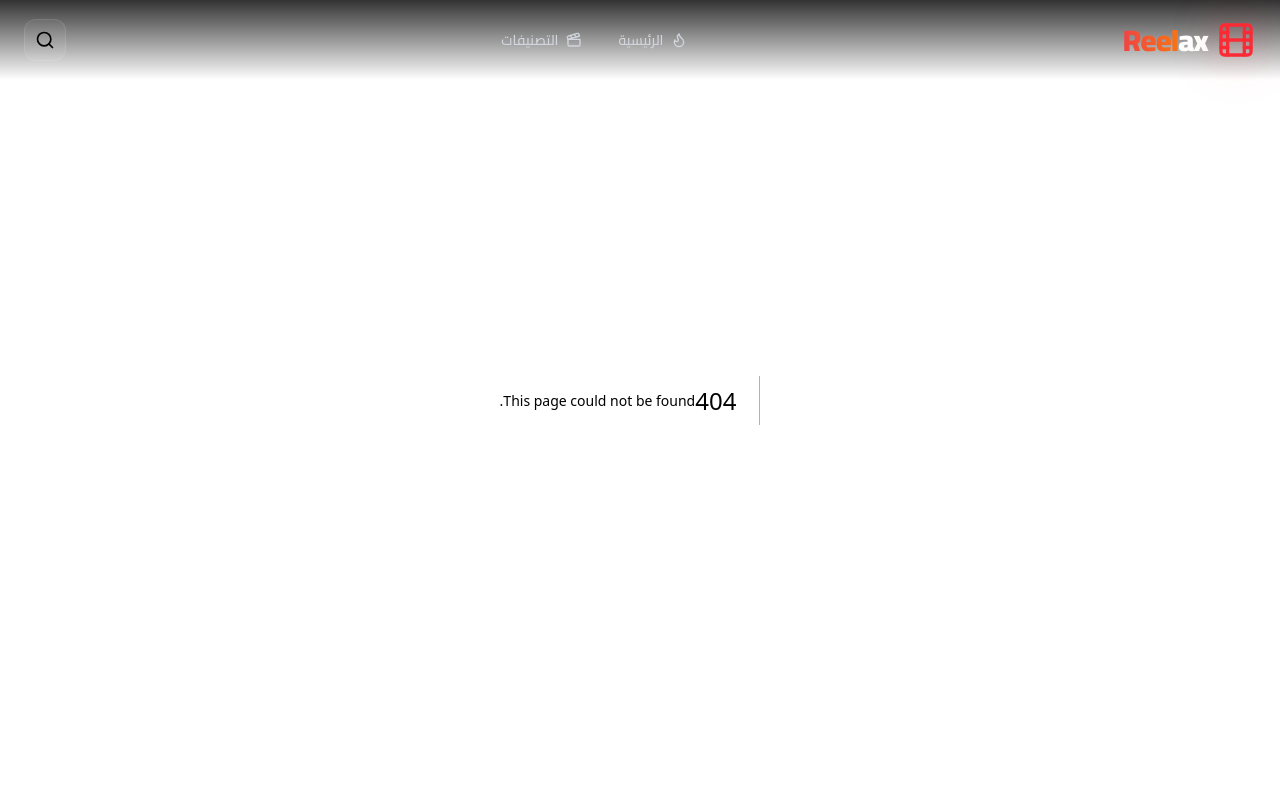
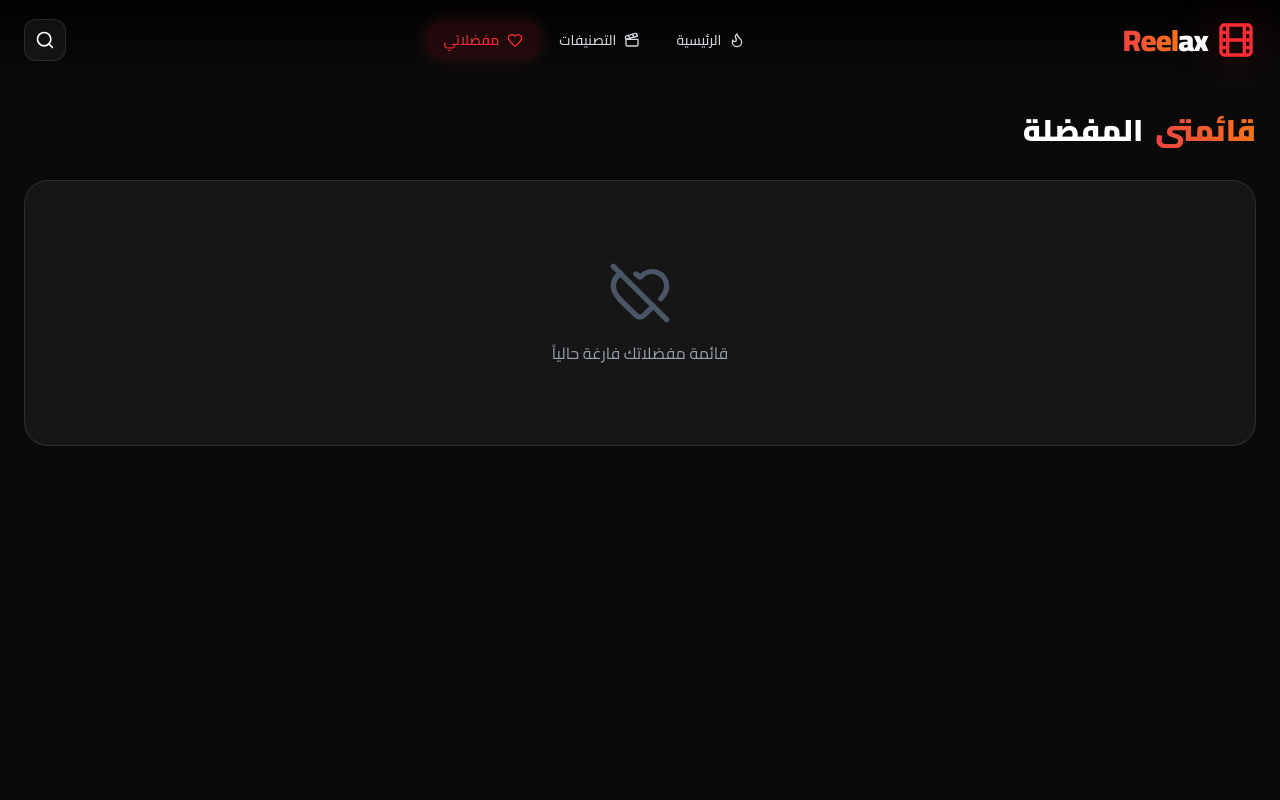
Before and after one commit to eslamelngar-dev/Reelax-Movies-Platform, a Next.js app: page /favorites in a window 1280 px wide. Before the commit this address had no page. Shown: the top 800 px of the page. Built offline with nearby package versions, Linux system fonts and the light colour scheme.

Commit message:
favourites navbar link

```diff
--- /dev/null
+++ b/app/favorites/page.tsx
@@ -0,0 +1,29 @@
+"use client";
+import { useFavorites } from "@/hooks/useFavorites";
+import MovieCard from "@/components/MovieCard";
+import { HeartOff } from "lucide-react";
+
+export default function FavoritesPage() {
+  const { favorites } = useFavorites();
+
+  return (
+    <div className="pt-28 pb-12 max-w-7xl mx-auto px-4 sm:px-6">
+      <h1 className="text-3xl font-black mb-8 flex items-center gap-3">
+        <span className="text-gradient">قائمتي</span> المفضلة
+      </h1>
+
+      {favorites.length === 0 ? (
+        <div className="text-center py-20 bg-white/5 rounded-3xl border border-white/10">
+          <HeartOff className="w-16 h-16 text-gray-600 mx-auto mb-4" />
+          <p className="text-gray-400">قائمة مفضلاتك فارغة حالياً</p>
+        </div>
+      ) : (
+        <div className="grid grid-cols-2 sm:grid-cols-3 md:grid-cols-4 lg:grid-cols-6 gap-6">
+          {favorites.map((movie) => (
+            <MovieCard key={movie.id} movie={movie} />
+          ))}
+        </div>
+      )}
+    </div>
+  );
+}
--- a/components/Navbar.tsx
+++ b/components/Navbar.tsx
@@ -4,12 +4,21 @@ import { useState, useEffect } from "react";
 import Link from "next/link";
 import { useRouter } from "next/navigation";
 import { motion, AnimatePresence } from "framer-motion";
-import { Search, Menu, X, Film, Flame, Clapperboard } from "lucide-react";
+import {
+  Search,
+  Menu,
+  X,
+  Film,
+  Flame,
+  Clapperboard,
+  Heart,
+} from "lucide-react";
 import { usePathname } from "next/navigation";
 
 const navLinks = [
   { href: "/", label: "الرئيسية", icon: Flame },
   { href: "/categories", label: "التصنيفات", icon: Clapperboard },
+  { href: "/favorites", label: "مفضلاتي", icon: Heart },
 ];
 
 export default function Navbar() {
```
